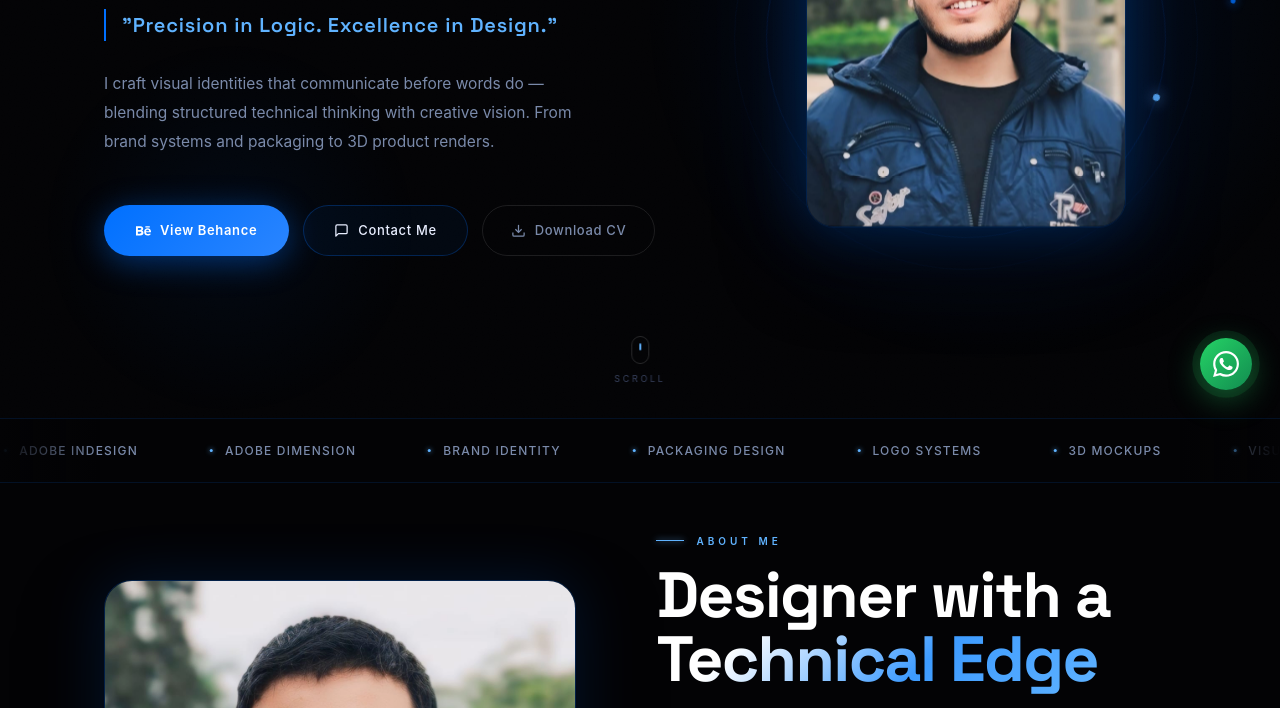
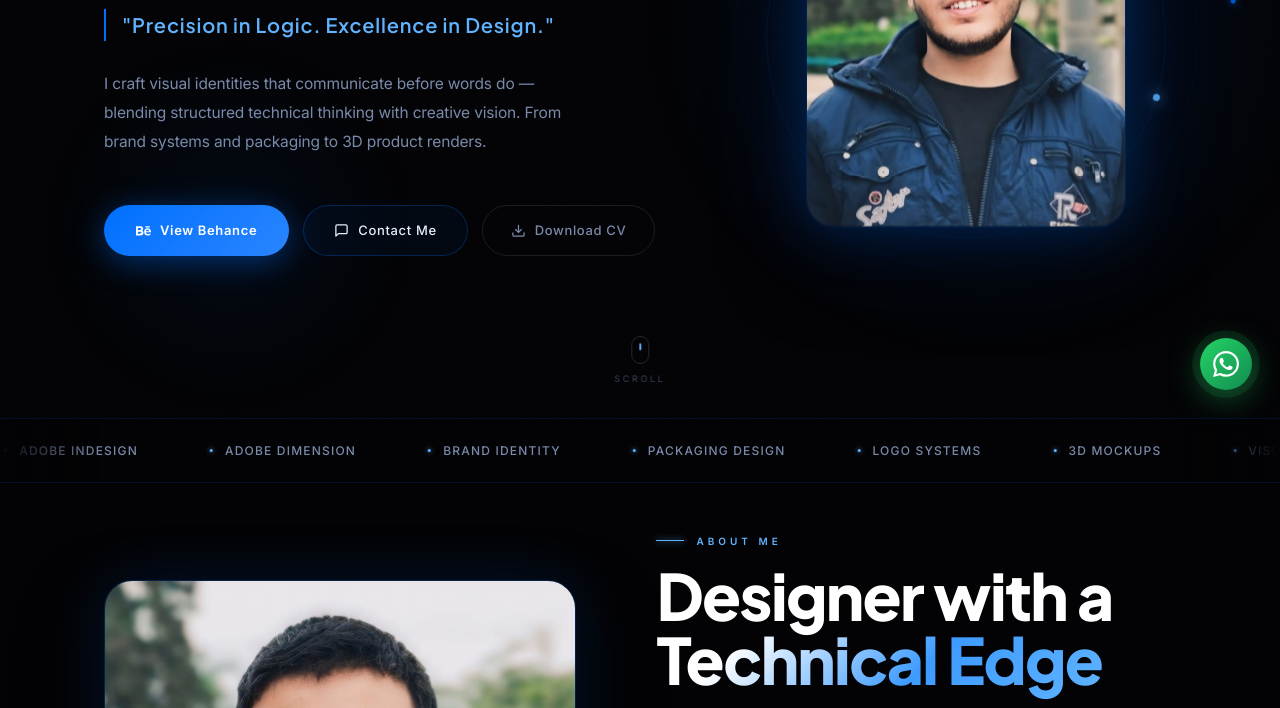
Before and after one commit to siefosama564-cmd/Seif-Osama, a plain HTML site: page index.html in a window 1280 px wide. Shown: the part 382-1090 px from the top of the page. Drawn offline with Linux system fonts and the light colour scheme.

Commit message:
Add files via upload

```diff
--- a/index.html
+++ b/index.html
@@ -8,7 +8,7 @@
 <link rel="icon" type="image/png" href="SEIF OSAMA.png">
 <link rel="preconnect" href="https://fonts.googleapis.com">
 <link rel="preconnect" href="https://fonts.gstatic.com" crossorigin>
-<link href="https://fonts.googleapis.com/css2?family=Space+Grotesk:wght@300;400;500;600;700&family=IBM+Plex+Sans+Arabic:wght@300;400;500;600;700&display=swap" rel="stylesheet">
+<link href="https://fonts.googleapis.com/css2?family=Plus+Jakarta+Sans:wght@300;400;500;600;700;800&family=Inter:wght@300;400;500;600&display=swap" rel="stylesheet">
 <style>
 /* ════════ TOKENS ════════ */
 :root{
@@ -18,9 +18,24 @@
   --blue:#0070ff;--blue2:#3d9bff;--el:#60b3ff;
   --glow:rgba(0,112,255,.34);--glow2:rgba(0,112,255,.16);
   --text:#e8eeff;--mu:#7a8aaa;--dim:#3a4460;--wh:#ffffff;
-  --d:'Syne','Space Grotesk',sans-serif;
-  --b:'Inter','Space Grotesk',sans-serif;
+  --d:'Syne','Plus Jakarta Sans',sans-serif;
+  --b:'Inter','Inter',sans-serif;
   --r:20px;--r2:14px;
+  /* تظبيط النعومة في الخط */
+  -webkit-font-smoothing: antialiased;
+  -moz-osx-font-smoothing: grayscale;
+}
+
+/* إضافة نعومة إضافية لكل نصوص الموقع */
+body {
+    font-family: var(--b);
+    letter-spacing: -0.01em; /* تقليل المسافة بين الحروف بيخلي الخط يبان سموز أكتر */
+}
+
+h1, h2, h3, .st {
+    font-family: var(--d);
+    font-weight: 700;
+    letter-spacing: -0.03em; /* حركة احترافية جداً للـ Titles */
 }
 *,*::before,*::after{box-sizing:border-box;margin:0;padding:0}
 html{scroll-behavior:smooth}
```
